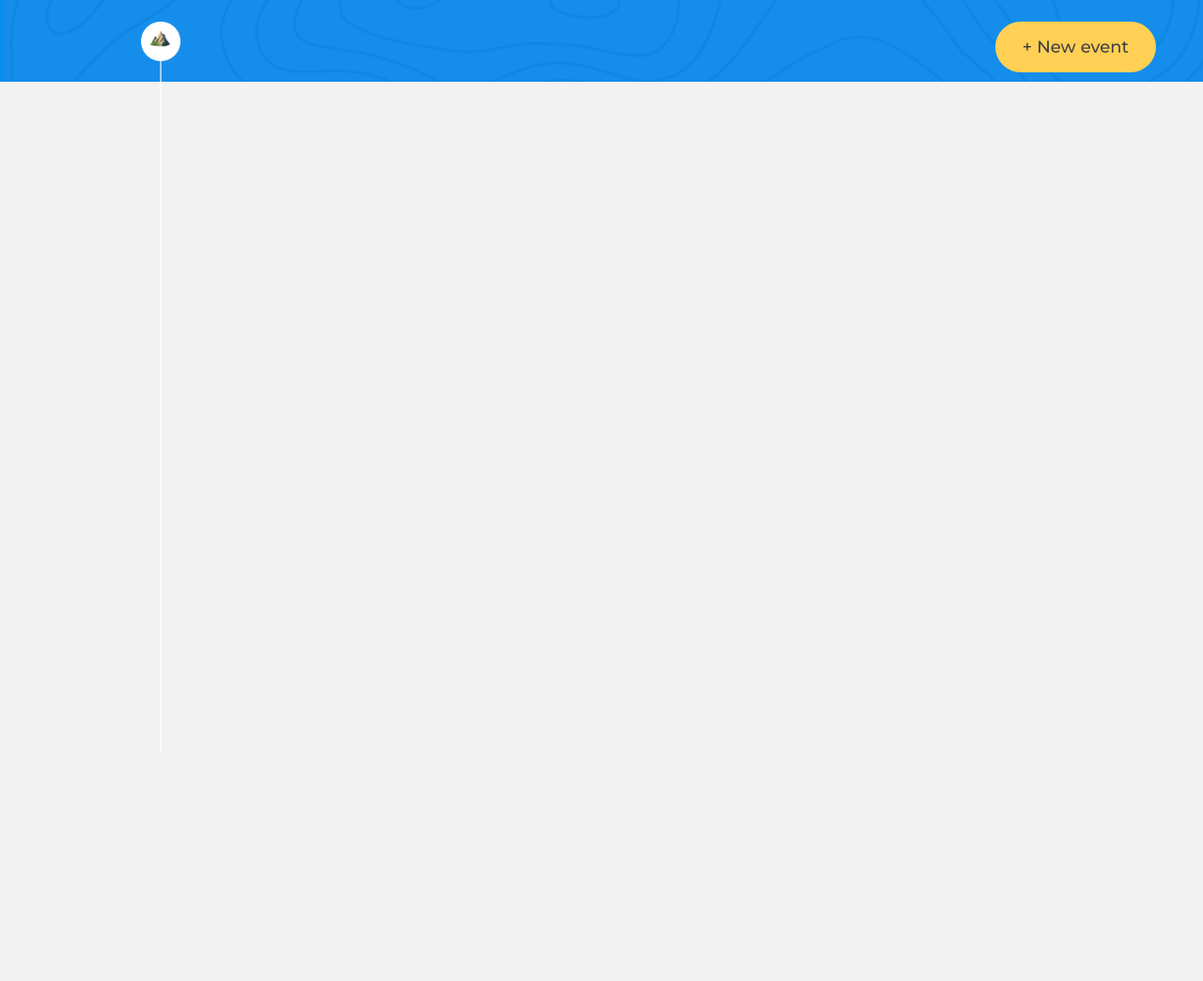
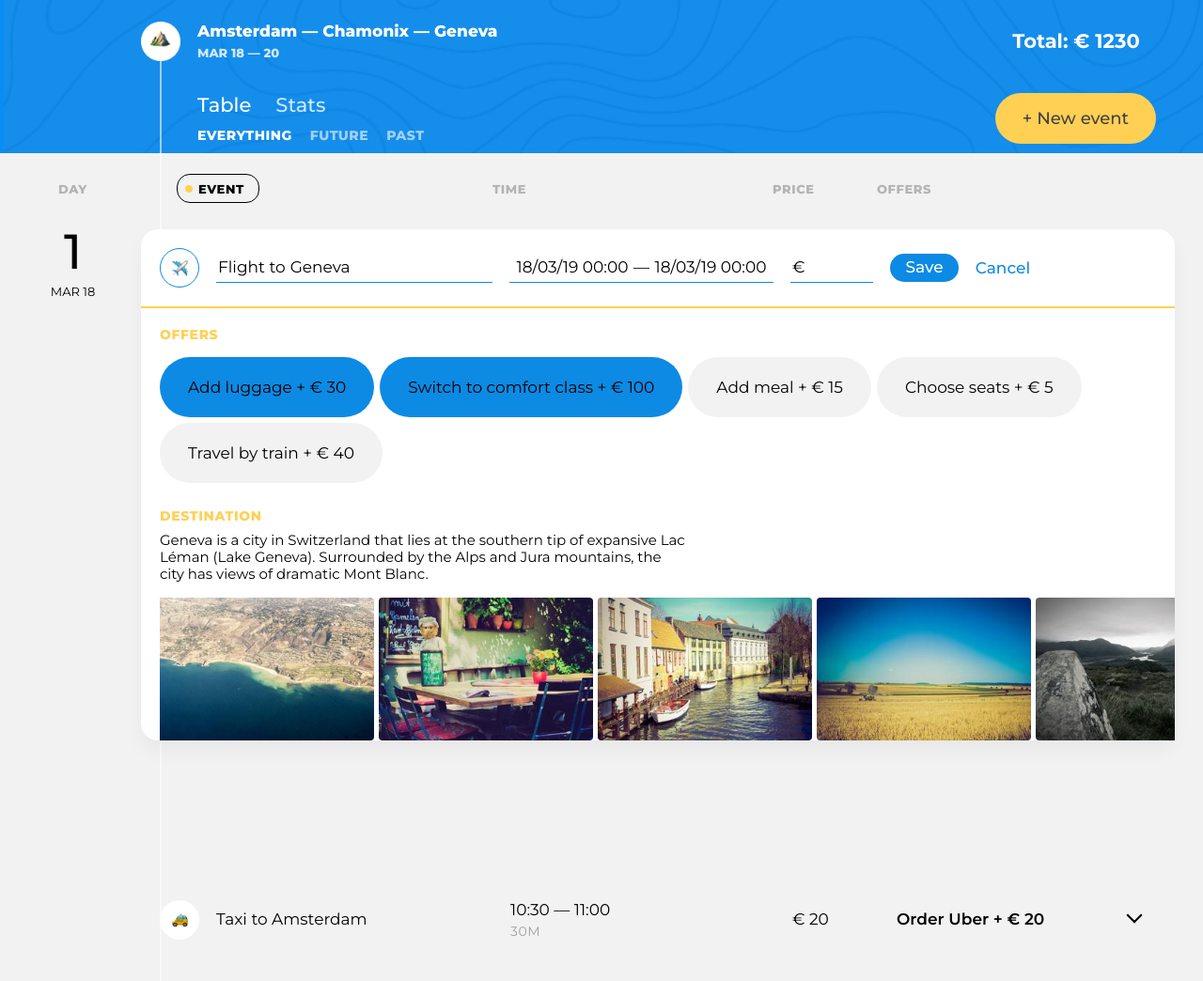
Before and after one commit to ildarjans/1136803-big-trip-12, a website: page public/index.html in a window 1280 px wide. Shown: the top 1044 px of the page at 94% size. Before the commit the page ends 800 px from the top, so only its background shows below. Drawn offline with Linux system fonts and the light colour scheme.

Commit message:
split html to dirty components. as it write in module1-task3

```diff
--- a/public/index.html
+++ b/public/index.html
@@ -41,5 +41,9 @@
           </section>
       </div>
     </main>
+    <script src="../src/tripDays.js"></script>
+    <script src="../src/tripEvents.js"></script>
+    <script src="../src/tripMenu.js"></script>
+    <script src="../src/main.js"></script>
   </body>
 </html>
--- a/src/main.js
+++ b/src/main.js
@@ -0,0 +1,32 @@
+`use strict`;
+const DAY_LIMIT_EVENTS = 3;
+
+// trip-menu
+const createControlsTemplate = window.tripMenu.createControlsTemplate;
+
+// trip-days
+const createDaysContainerTemplate = window.tripDays.createContainerTemplate;
+
+// trip-events
+const createEventTemplate = window.tripEvents.createItemTemplate; // arg : (createContent || createEditForm)
+const createEventContentTemplate = window.tripEvents.createContentTemplate;
+const createEditFormTemplate= window.tripEvents.createEditFormTemplate;
+const createSortTemplate = window.tripEvents.createSortTemplate;
+
+const header = document.querySelector(`.page-header__container`);
+const tripMain = header.querySelector(`.trip-main`);
+tripMain.querySelector(`.trip-main__trip-controls`).remove();
+tripMain.insertAdjacentHTML('afterbegin', createControlsTemplate());
+
+const main = document.querySelector(`.page-body__page-main`);
+const tripEvents = main.querySelector(`.trip-events`);
+
+tripEvents.insertAdjacentHTML(`beforeend`, createSortTemplate());
+tripEvents.insertAdjacentHTML(`beforeend`, createDaysContainerTemplate());
+
+const dayEvents = tripEvents.querySelector(`.trip-days__item .trip-events__list`);
+dayEvents.insertAdjacentHTML('beforeend', createEventTemplate(createEditFormTemplate));
+// or createEditFormTemplate(createEditFormTemplate.bind(null, false)) if need form without images
+for (let i = 0; i < DAY_LIMIT_EVENTS; i++) {
+  dayEvents.insertAdjacentHTML('beforeend', createEventTemplate(createEventContentTemplate));
+}
--- /dev/null
+++ b/src/tripDays.js
@@ -0,0 +1,33 @@
+`use strict`;
+
+(function() {
+// trip-days container
+function createDaysContainerTemplate() {
+  return (
+    `<ul class="trip-days">
+      ${createDayItemTemplate()}
+    </ul>`
+  );
+}
+
+// day container
+function createDayItemTemplate() {
+  return (
+    `<li class="trip-days__item  day">
+      <div class="day__info">
+        <span class="day__counter">1</span>
+        <time class="day__date" datetime="2019-03-18">MAR 18</time>
+      </div>
+
+      <ul class="trip-events__list">
+
+      </ul>
+    </li>`
+  );
+}
+
+window.tripDays = {
+  createContainerTemplate : createDaysContainerTemplate,
+};
+
+})();
--- /dev/null
+++ b/src/tripEvents.js
@@ -0,0 +1,296 @@
+`use strict`;
+
+(function() {
+// Точка маршрута.
+//trip-events__item
+function createEventItemTemplate(contentCreater) {
+  return (
+    `<li class="trip-events__item">
+      <div class="event">
+        ${contentCreater()}
+      </div>
+    </li>
+    `
+  );
+}
+
+function createEventContentTemplate() {
+  return (
+    `<div class="event">
+      <div class="event__type">
+        <img class="event__type-icon" width="42" height="42" src="img/icons/taxi.png" alt="Event type icon">
+      </div>
+      ${createEventTitleTemplate()}
+
+      <div class="event__schedule">
+        <p class="event__time">
+          <time class="event__start-time" datetime="2019-03-18T10:30">10:30</time>
+          &mdash;
+          <time class="event__end-time" datetime="2019-03-18T11:00">11:00</time>
+        </p>
+        <p class="event__duration">30M</p>
+      </div>
+
+      ${createEventPriceTemplate()}
+
+      <h4 class="visually-hidden">Offers:</h4>
+      <ul class="event__selected-offers">
+        <li class="event__offer">
+          <span class="event__offer-title">Order Uber</span>
+          &plus;
+          &euro;&nbsp;<span class="event__offer-price">20</span>
+        </li>
+      </ul>
+
+      <button class="event__rollup-btn" type="button">
+        <span class="visually-hidden">Open event</span>
+      </button>
+    </div>`
+  );
+}
+
+function createEventPriceTemplate() {
+  return (
+    `<p class="event__price">
+    &euro;&nbsp;<span class="event__price-value">20</span>
+  </p>`
+  );
+}
+
+function createEventTitleTemplate() {
+  return (
+    `<h3 class="event__title">Taxi to Amsterdam</h3>`
+  );
+}
+
+// Форма создания/редактирования (используется одна форма);
+function createEventEditFormTemplate(fullForm = true) {
+  const destination = fullForm ? createEditFormDestinations() : ``;
+  return (
+    `<form class="trip-events__item  event  event--edit" action="#" method="post">
+      <header class="event__header">
+        <div class="event__type-wrapper">
+          <label class="event__type  event__type-btn" for="event-type-toggle-1">
+            <span class="visually-hidden">Choose event type</span>
+            <img class="event__type-icon" width="17" height="17" src="img/icons/flight.png" alt="Event type icon">
+          </label>
+          <input class="event__type-toggle  visually-hidden" id="event-type-toggle-1" type="checkbox">
+
+          <div class="event__type-list">
+            <fieldset class="event__type-group">
+              <legend class="visually-hidden">Transfer</legend>
+
+              <div class="event__type-item">
+                <input id="event-type-taxi-1" class="event__type-input  visually-hidden" type="radio" name="event-type" value="taxi">
+                <label class="event__type-label  event__type-label--taxi" for="event-type-taxi-1">Taxi</label>
+              </div>
+
+              <div class="event__type-item">
+                <input id="event-type-bus-1" class="event__type-input  visually-hidden" type="radio" name="event-type" value="bus">
+                <label class="event__type-label  event__type-label--bus" for="event-type-bus-1">Bus</label>
+              </div>
+
+              <div class="event__type-item">
+                <input id="event-type-train-1" class="event__type-input  visually-hidden" type="radio" name="event-type" value="train">
+                <label class="event__type-label  event__type-label--train" for="event-type-train-1">Train</label>
+              </div>
+
+              <div class="event__type-item">
+                <input id="event-type-ship-1" class="event__type-input  visually-hidden" type="radio" name="event-type" value="ship">
+                <label class="event__type-label  event__type-label--ship" for="event-type-ship-1">Ship</label>
+              </div>
+
+              <div class="event__type-item">
+                <input id="event-type-transport-1" class="event__type-input  visually-hidden" type="radio" name="event-type" value="transport">
+                <label class="event__type-label  event__type-label--transport" for="event-type-transport-1">Transport</label>
+              </div>
+
+              <div class="event__type-item">
+                <input id="event-type-drive-1" class="event__type-input  visually-hidden" type="radio" name="event-type" value="drive">
+                <label class="event__type-label  event__type-label--drive" for="event-type-drive-1">Drive</label>
+              </div>
+
+              <div class="event__type-item">
+                <input id="event-type-flight-1" class="event__type-input  visually-hidden" type="radio" name="event-type" value="flight" checked>
+                <label class="event__type-label  event__type-label--flight" for="event-type-flight-1">Flight</label>
+              </div>
+            </fieldset>
+
+            <fieldset class="event__type-group">
+              <legend class="visually-hidden">Activity</legend>
+
+              <div class="event__type-item">
+                <input id="event-type-check-in-1" class="event__type-input  visually-hidden" type="radio" name="event-type" value="check-in">
+                <label class="event__type-label  event__type-label--check-in" for="event-type-check-in-1">Check-in</label>
+              </div>
+
+              <div class="event__type-item">
+                <input id="event-type-sightseeing-1" class="event__type-input  visually-hidden" type="radio" name="event-type" value="sightseeing">
+                <label class="event__type-label  event__type-label--sightseeing" for="event-type-sightseeing-1">Sightseeing</label>
+              </div>
+
+              <div class="event__type-item">
+                <input id="event-type-restaurant-1" class="event__type-input  visually-hidden" type="radio" name="event-type" value="restaurant">
+                <label class="event__type-label  event__type-label--restaurant" for="event-type-restaurant-1">Restaurant</label>
+              </div>
+            </fieldset>
+          </div>
+        </div>
+
+        <div class="event__field-group  event__field-group--destination">
+          <label class="event__label  event__type-output" for="event-destination-1">
+            Flight to
+          </label>
+          <input class="event__input  event__input--destination" id="event-destination-1" type="text" name="event-destination" value="Geneva" list="destination-list-1">
+          <datalist id="destination-list-1">
+            <option value="Amsterdam"></option>
+            <option value="Geneva"></option>
+            <option value="Chamonix"></option>
+            <option value="Saint Petersburg"></option>
+          </datalist>
+        </div>
+
+        <div class="event__field-group  event__field-group--time">
+          <label class="visually-hidden" for="event-start-time-1">
+            From
+          </label>
+          <input class="event__input  event__input--time" id="event-start-time-1" type="text" name="event-start-time" value="18/03/19 00:00">
+          &mdash;
+          <label class="visually-hidden" for="event-end-time-1">
+            To
+          </label>
+          <input class="event__input  event__input--time" id="event-end-time-1" type="text" name="event-end-time" value="18/03/19 00:00">
+        </div>
+
+        <div class="event__field-group  event__field-group--price">
+          <label class="event__label" for="event-price-1">
+            <span class="visually-hidden">Price</span>
+            &euro;
+          </label>
+          <input class="event__input  event__input--price" id="event-price-1" type="text" name="event-price" value="">
+        </div>
+
+        <button class="event__save-btn  btn  btn--blue" type="submit">Save</button>
+        <button class="event__reset-btn" type="reset">Cancel</button>
+      </header>
+      <section class="event__details">
+        <section class="event__section  event__section--offers">
+          <h3 class="event__section-title  event__section-title--offers">Offers</h3>
+
+          <div class="event__available-offers">
+            <div class="event__offer-selector">
+              <input class="event__offer-checkbox  visually-hidden" id="event-offer-luggage-1" type="checkbox" name="event-offer-luggage" checked>
+              <label class="event__offer-label" for="event-offer-luggage-1">
+                <span class="event__offer-title">Add luggage</span>
+                &plus;
+                &euro;&nbsp;<span class="event__offer-price">30</span>
+              </label>
+            </div>
+
+            <div class="event__offer-selector">
+              <input class="event__offer-checkbox  visually-hidden" id="event-offer-comfort-1" type="checkbox" name="event-offer-comfort" checked>
+              <label class="event__offer-label" for="event-offer-comfort-1">
+                <span class="event__offer-title">Switch to comfort class</span>
+                &plus;
+                &euro;&nbsp;<span class="event__offer-price">100</span>
+              </label>
+            </div>
+
+            <div class="event__offer-selector">
+              <input class="event__offer-checkbox  visually-hidden" id="event-offer-meal-1" type="checkbox" name="event-offer-meal">
+              <label class="event__offer-label" for="event-offer-meal-1">
+                <span class="event__offer-title">Add meal</span>
+                &plus;
+                &euro;&nbsp;<span class="event__offer-price">15</span>
+              </label>
+            </div>
+
+            <div class="event__offer-selector">
+              <input class="event__offer-checkbox  visually-hidden" id="event-offer-seats-1" type="checkbox" name="event-offer-seats">
+              <label class="event__offer-label" for="event-offer-seats-1">
+                <span class="event__offer-title">Choose seats</span>
+                &plus;
+                &euro;&nbsp;<span class="event__offer-price">5</span>
+              </label>
+            </div>
+
+            <div class="event__offer-selector">
+              <input class="event__offer-checkbox  visually-hidden" id="event-offer-train-1" type="checkbox" name="event-offer-train">
+              <label class="event__offer-label" for="event-offer-train-1">
+                <span class="event__offer-title">Travel by train</span>
+                &plus;
+                &euro;&nbsp;<span class="event__offer-price">40</span>
+              </label>
+            </div>
+          </div>
+        </section>
+      </section>
+      ${destination}
+    </form>
+  `);
+}
+
+function createEditFormDestinations() {
+  return (
+    `<section class="event__section  event__section--destination">
+          <h3 class="event__section-title  event__section-title--destination">Destination</h3>
+          <p class="event__destination-description">Geneva is a city in Switzerland that lies at the southern tip of expansive Lac Léman (Lake Geneva). Surrounded by the Alps and Jura mountains, the city has views of dramatic Mont Blanc.</p>
+
+          <div class="event__photos-container">
+            <div class="event__photos-tape">
+              <img class="event__photo" src="img/photos/1.jpg" alt="Event photo">
+              <img class="event__photo" src="img/photos/2.jpg" alt="Event photo">
+              <img class="event__photo" src="img/photos/3.jpg" alt="Event photo">
+              <img class="event__photo" src="img/photos/4.jpg" alt="Event photo">
+              <img class="event__photo" src="img/photos/5.jpg" alt="Event photo">
+            </div>
+          </div>
+        </section>
+    </section>`
+  );
+}
+
+// <!-- Сортировка -->
+// Сортировка;
+function createEventsSortTemplate() {
+  return (
+    `<form class="trip-events__trip-sort  trip-sort" action="#" method="get">
+      <span class="trip-sort__item  trip-sort__item--day">Day</span>
+
+      <div class="trip-sort__item  trip-sort__item--event">
+        <input id="sort-event" class="trip-sort__input  visually-hidden" type="radio" name="trip-sort" value="sort-event" checked>
+        <label class="trip-sort__btn" for="sort-event">Event</label>
+      </div>
+
+      <div class="trip-sort__item  trip-sort__item--time">
+        <input id="sort-time" class="trip-sort__input  visually-hidden" type="radio" name="trip-sort" value="sort-time">
+        <label class="trip-sort__btn" for="sort-time">
+          Time
+          <svg class="trip-sort__direction-icon" width="8" height="10" viewBox="0 0 8 10">
+            <path d="M2.888 4.852V9.694H5.588V4.852L7.91 5.068L4.238 0.00999987L0.548 5.068L2.888 4.852Z"/>
+          </svg>
+        </label>
+      </div>
+
+      <div class="trip-sort__item  trip-sort__item--price">
+        <input id="sort-price" class="trip-sort__input  visually-hidden" type="radio" name="trip-sort" value="sort-price">
+        <label class="trip-sort__btn" for="sort-price">
+          Price
+          <svg class="trip-sort__direction-icon" width="8" height="10" viewBox="0 0 8 10">
+            <path d="M2.888 4.852V9.694H5.588V4.852L7.91 5.068L4.238 0.00999987L0.548 5.068L2.888 4.852Z"/>
+          </svg>
+        </label>
+      </div>
+
+      <span class="trip-sort__item  trip-sort__item--offers">Offers</span>
+    </form>`
+  );
+}
+
+window.tripEvents = {
+  createItemTemplate : createEventItemTemplate,
+  createContentTemplate : createEventContentTemplate,
+  createEditFormTemplate : createEventEditFormTemplate,
+  createSortTemplate : createEventsSortTemplate
+};
+})();
--- /dev/null
+++ b/src/tripMenu.js
@@ -0,0 +1,69 @@
+`use strict`;
+
+(function() {
+  function createInfoTemplate() {
+    return (
+      `<section class="trip-main__trip-info  trip-info">
+        <div class="trip-info__main">
+          <h1 class="trip-info__title">Amsterdam &mdash; Chamonix &mdash; Geneva</h1>
+
+          <p class="trip-info__dates">Mar 18&nbsp;&mdash;&nbsp;20</p>
+        </div>
+
+        <p class="trip-info__cost">
+          Total: &euro;&nbsp;<span class="trip-info__cost-value">1230</span>
+        </p>
+      </section>`
+    );
+  }
+
+  function createFiltersTemplate() {
+    return (
+      `<form class="trip-filters" action="#" method="get">
+      <div class="trip-filters__filter">
+        <input id="filter-everything" class="trip-filters__filter-input  visually-hidden" type="radio" name="trip-filter" value="everything" checked>
+        <label class="trip-filters__filter-label" for="filter-everything">Everything</label>
+      </div>
+
+      <div class="trip-filters__filter">
+        <input id="filter-future" class="trip-filters__filter-input  visually-hidden" type="radio" name="trip-filter" value="future">
+        <label class="trip-filters__filter-label" for="filter-future">Future</label>
+      </div>
+
+      <div class="trip-filters__filter">
+        <input id="filter-past" class="trip-filters__filter-input  visually-hidden" type="radio" name="trip-filter" value="past">
+        <label class="trip-filters__filter-label" for="filter-past">Past</label>
+      </div>
+
+      <button class="visually-hidden" type="submit">Accept filter</button>
+    </form>`
+    );
+  }
+
+  function createNavTabsTemplate() {
+    return (
+      `<nav class="trip-controls__trip-tabs  trip-tabs">
+        <a class="trip-tabs__btn  trip-tabs__btn--active" href="#">Table</a>
+        <a class="trip-tabs__btn" href="#">Stats</a>
+      </nav>`
+    );
+  }
+
+    function createControlsTemplate() {
+      return (
+        `${createInfoTemplate()}
+        <div class="trip-main__trip-controls  trip-controls">
+          <h2 class="visually-hidden">Switch trip view</h2>
+            ${createNavTabsTemplate()}
+          <h2 class="visually-hidden">Filter events</h2>
+            ${createFiltersTemplate()}
+        </div>`
+      );
+    }
+
+
+  window.tripMenu = {
+    createControlsTemplate
+  };
+
+})();
```
